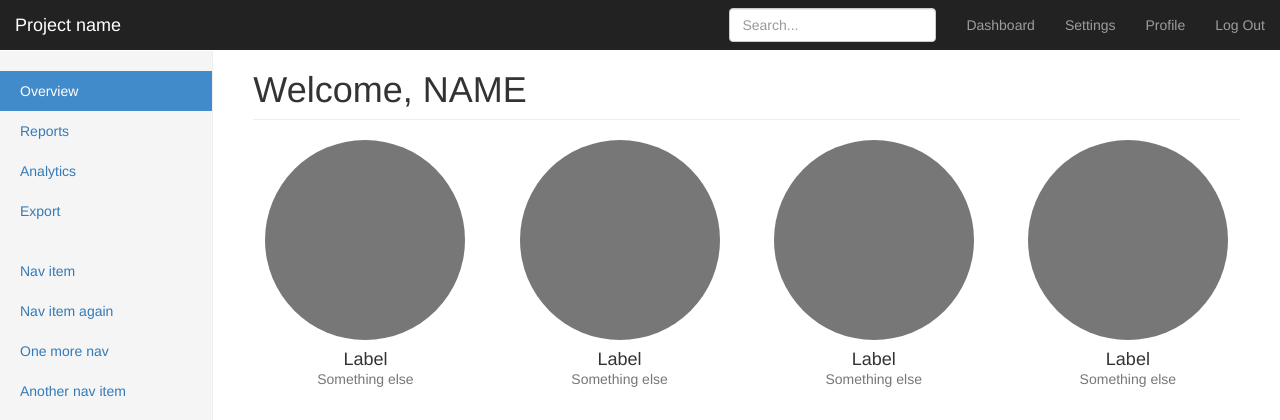
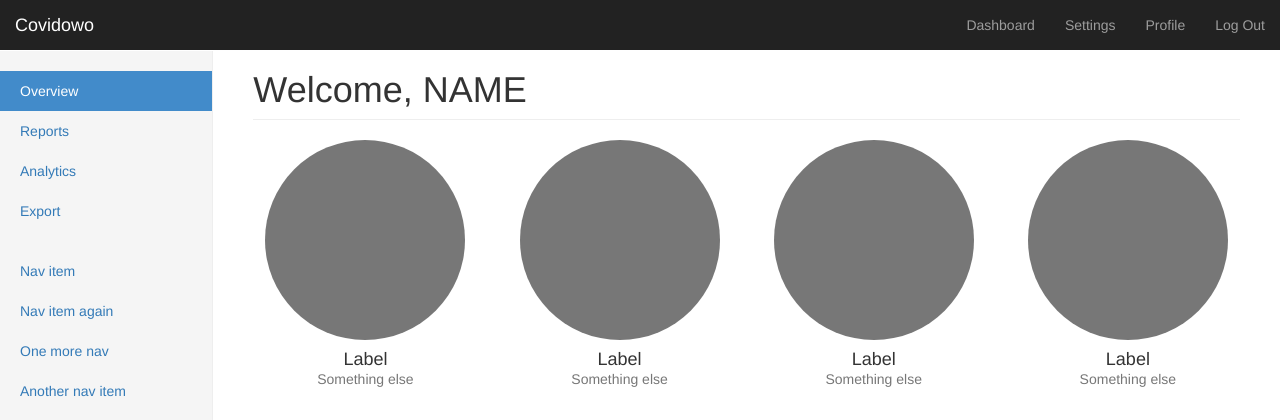
Before and after one commit to maxkonar/Python-projekt-zaliczeniowy, a Flask app: page /dashboard in a window 1280 px wide. Shown: the top 420 px of the page. Run offline with Flask 2, Linux system fonts and the light colour scheme; some libraries are stand-ins or nearby versions.

Commit message:
Some changes

```diff
--- a/templates/dashboard.html
+++ b/templates/dashboard.html
@@ -19,7 +19,7 @@ Dashboard
             <span class="icon-bar"></span>
             <span class="icon-bar"></span>
           </button>
-          <a class="navbar-brand" href="#">Project name</a>
+          <a class="navbar-brand" href="#">Covidowo</a>
         </div>
         <div id="navbar" class="navbar-collapse collapse">
           <ul class="nav navbar-nav navbar-right">
@@ -28,9 +28,6 @@ Dashboard
             <li><a href="#">Profile</a></li>
             <li><a href="#">Log Out</a></li>
           </ul>
-          <form class="navbar-form navbar-right">
-            <input type="text" class="form-control" placeholder="Search...">
-          </form>
         </div>
       </div>
     </nav>
```
